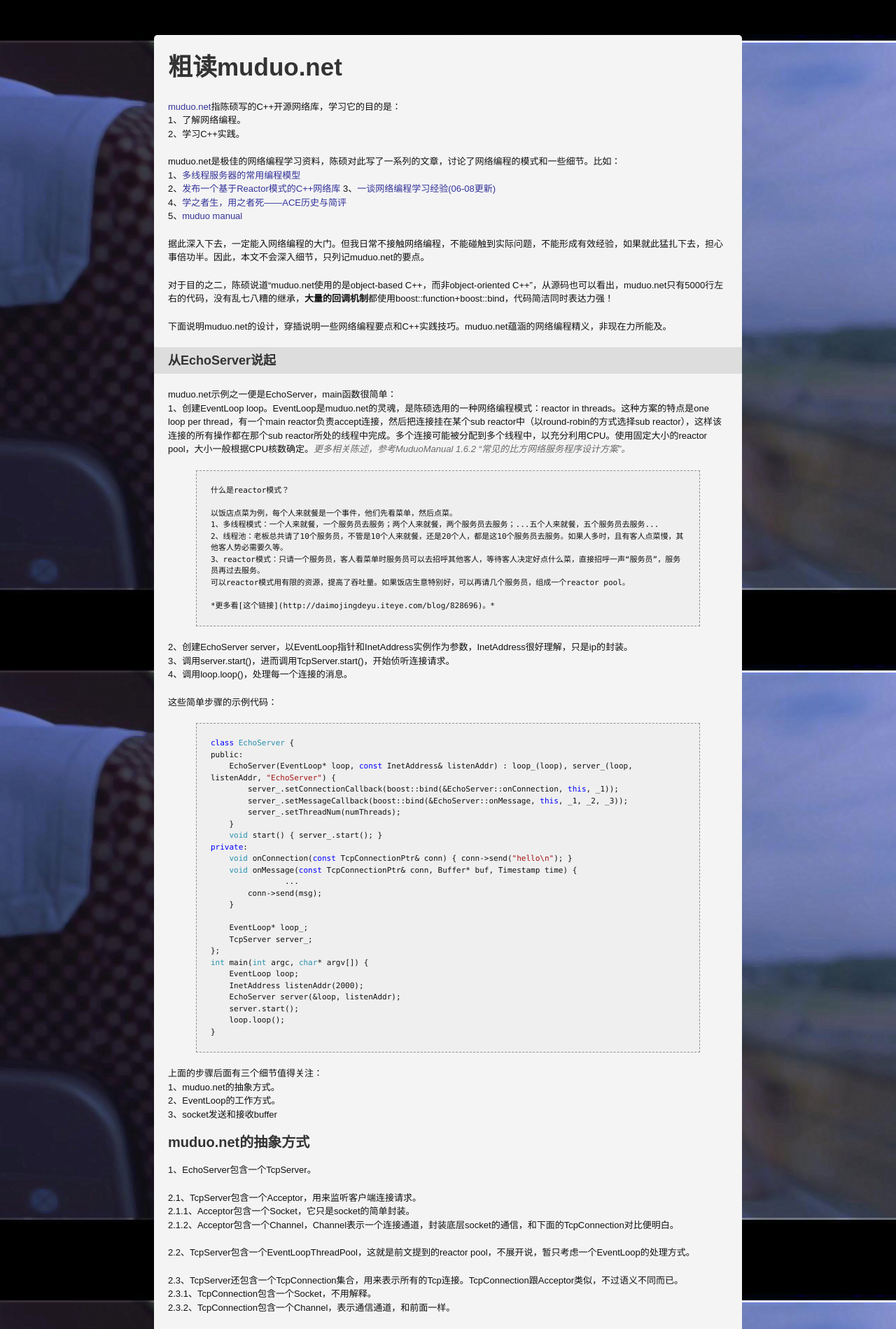
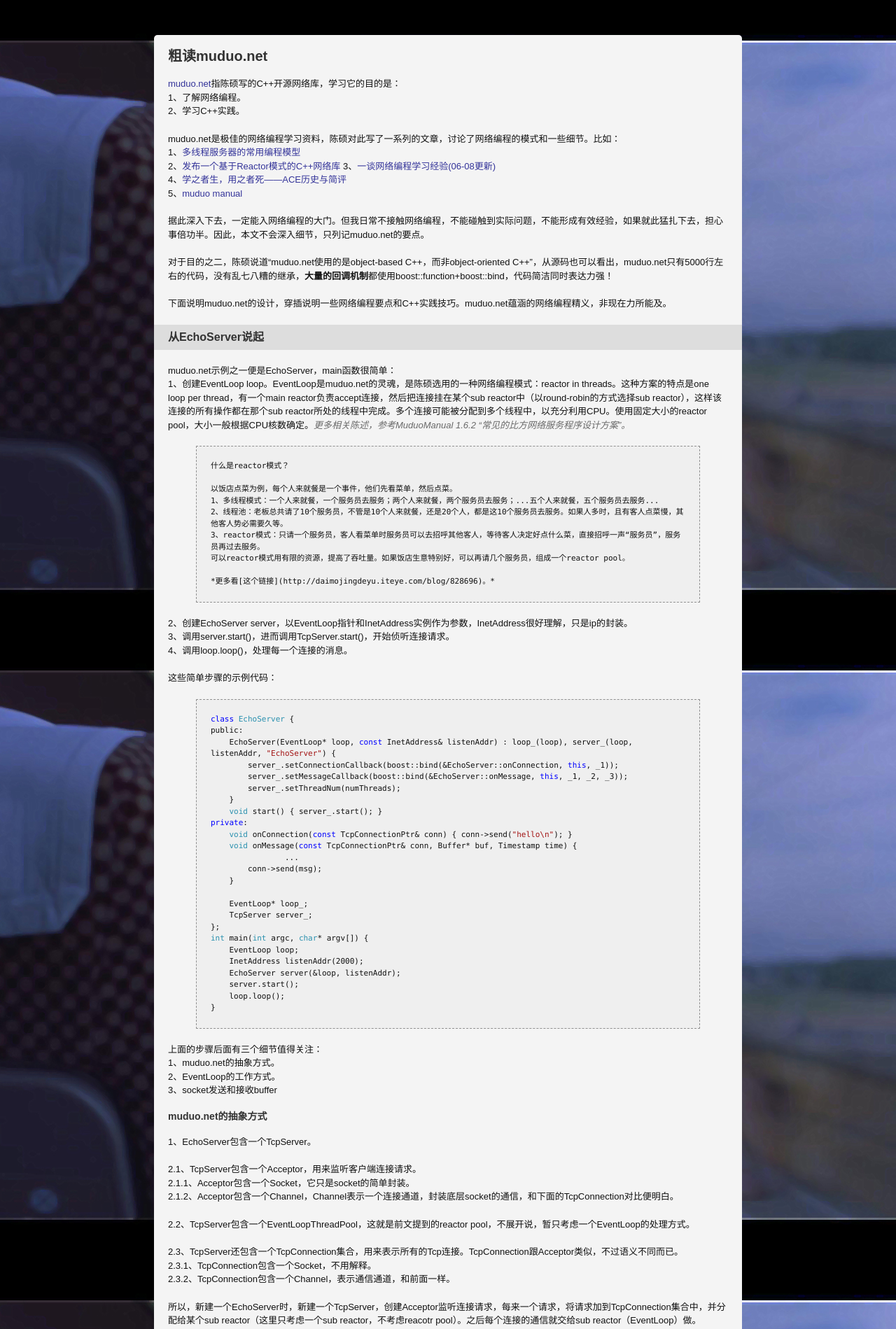
Before and after one commit to tfengmao/xanfeng, a Jekyll site: the page built from _posts/2012-08-02-muduo-net.md, in a window 1280 px wide. Shown: the top 1899 px of the page at 70% size. Built offline with Jekyll 4.4.1, drawn with Linux system fonts in a browser that asks for light colours; Markdown is read by kramdown in place of the engine named in the settings; comment, search, counter and statistics services are not loaded.

Commit message:
adjust a bit of css

```diff
--- a/css/style.css
+++ b/css/style.css
@@ -28,7 +28,6 @@
 }
 abbr,acronym { border:0;
 }
-
 
 html {
 	overflow-x:hidden;
@@ -197,14 +196,14 @@
 	line-height:100%;
 }
 h2 {
-	font-size:35px;
-	line-height:150%;
+	font-size:20px;
+	line-height:100%;
 	margin-bottom:20px;
 }
 
 #disqus_thread h3 {
 	margin:20px 0;
-	font-size:22px;
+	font-size:14px;
 }
 
 h4 {
@@ -227,12 +226,12 @@
 }
 .cnt h3 {
 	background:none repeat scroll 0 0 #DDDDDD;
-	font-size:18px;
+	font-size:16px;
 	margin:20px -20px;
 	padding:10px 20px;
 }
 h4 {
-	font-size:20px;
+	font-size:14px;
 }
 ul.columns {
 	-moz-column-gap:20px;
```
